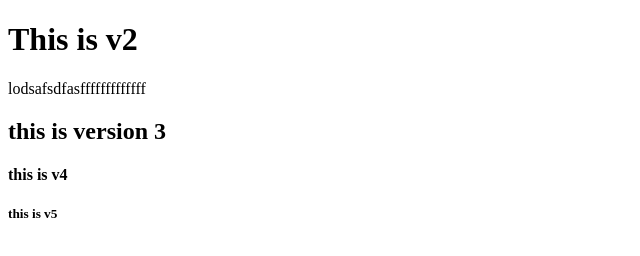
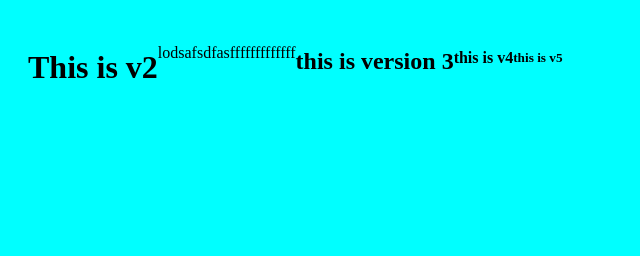
Before and after one commit to vinayyerne/demo, a plain HTML site: page index.html in a window 1280 px wide. Shown: the whole page, without its empty margins (0-640 px from the left). Drawn offline with Linux system fonts and the light colour scheme.

Commit message:
added design 111111

```diff
--- a/index.html
+++ b/index.html
@@ -3,7 +3,9 @@
 <head>
     <meta charset="UTF-8">
     <meta name="viewport" content="width=device-width, initial-scale=1.0">
+    <link rel="stylesheet" href="style.css">
     <title>Document</title>
+
 </head>
 <body>
     <h1> This is v2 </h1>
--- /dev/null
+++ b/style.css
@@ -0,0 +1,5 @@
+body {
+    background-color: aqua;
+    padding: 20px;
+    display: flex;
+}
```
